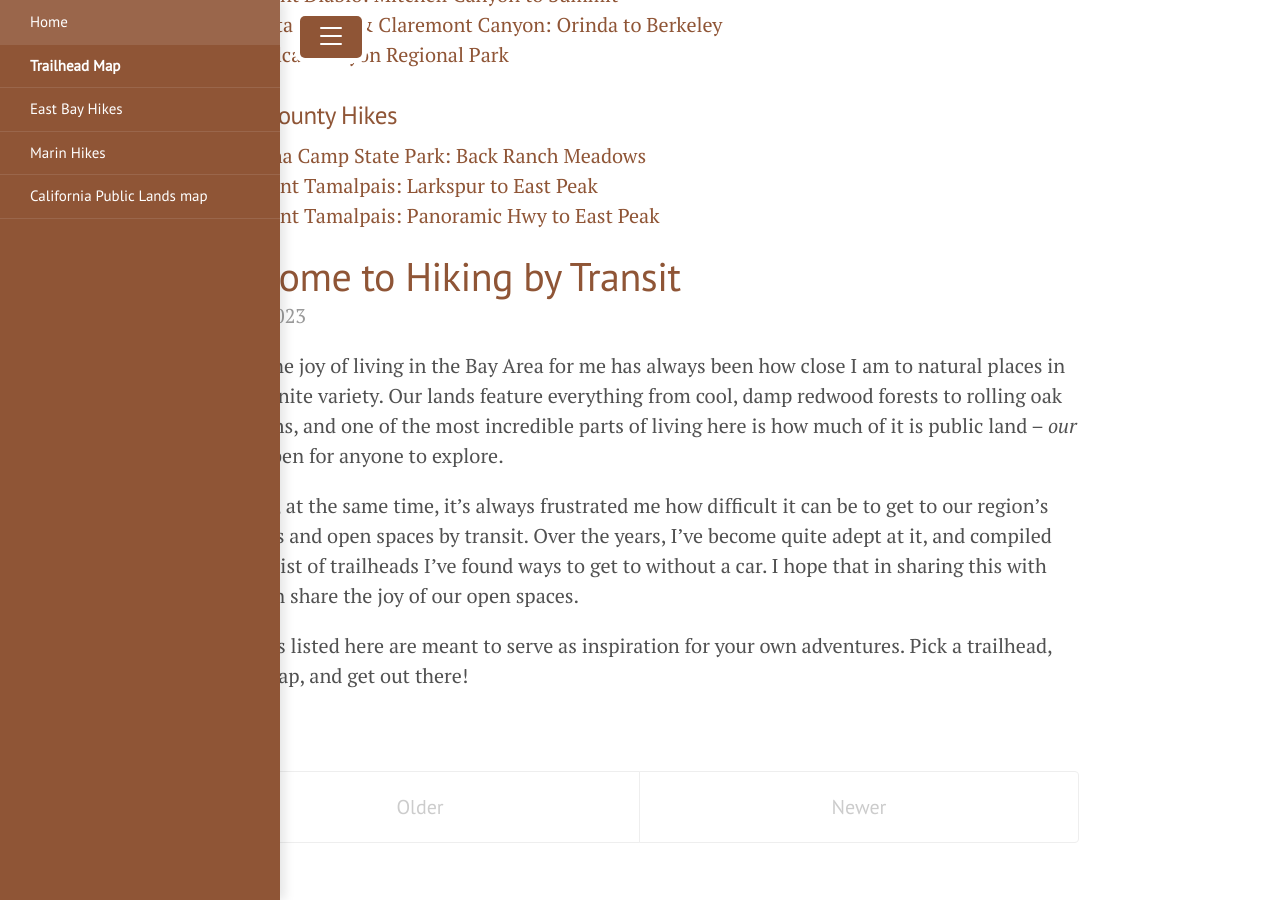
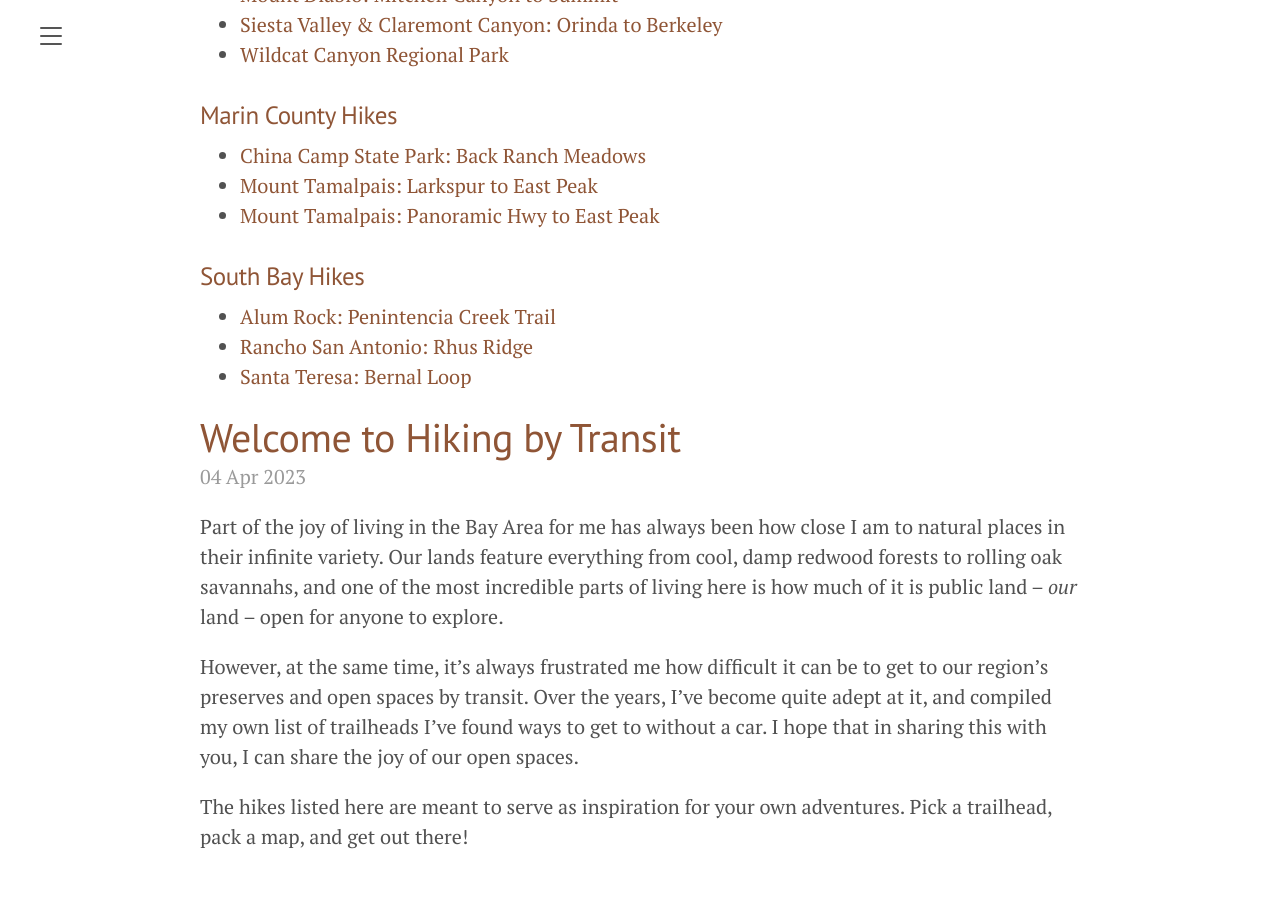
Before and after one commit to tschuy/hiking-by-transit, a Jekyll site: the page built from index.html, in a window 1280 px wide and 900 px high, scrolled down 817 px. Built offline with Jekyll 4.4.1, drawn with Linux system fonts in a browser that asks for light colours; the list of posts is cut into pages by our own code.

Commit message:
add south bay hikes

```diff
--- a/_includes/sidebar.html
+++ b/_includes/sidebar.html
@@ -11,6 +11,7 @@
       The code below dynamically generates a sidebar nav of pages with
       `layout: page` in the front-matter. See readme for usage.
     {% endcomment %}
+    <hr>
 
     {% assign pages_list = site.pages | sort:"url" %}
     {% for node in pages_list %}
@@ -21,6 +22,7 @@
       {% endif %}
     {% endfor %}
 
-    <a class="sidebar-nav-item" href="https://gis.data.ca.gov/datasets/f73858e200634ca888b19ca8c78e3aed_0/explore?location=37.856492%2C-121.985920%2C11.00" target="_blank">California Public Lands map</a>
+    <hr>
+    <a class="sidebar-nav-item{% if page.title == 'Resources' %} active{% endif %}" href="{{ '/resources/' | absolute_url }}">Resources</a>
   </nav>
 </div>
--- a/_layouts/hike.html
+++ b/_layouts/hike.html
@@ -26,10 +26,10 @@ layout: default
     </li>
 
     <li><a href="{{ page.park-link }}">Park information</a></li>
-    <li><a href="{{ page.hike-link }}">Link to hike</a></li>
+    <li><a href="{{ page.hike-link }}">Hike route</a></li>
   </ul>
 
   {{ content }}
 
-  <img src="/assets/{{ page.image }}">
+  {% if page.image %}<img src="/assets/{{ page.image }}">{% endif %}
 </div>
--- a/index.html
+++ b/index.html
@@ -37,6 +37,20 @@ title: Home
 </div>
 
 <div class="posts">
+  <h3><a href="/south-bay/">South Bay Hikes</a></h3>
+  <ul>
+  {% assign pages_list = site.pages | sort:"url" %}
+  {% for node in pages_list %}
+      {% if node.title != null %}
+      {% if node.region == "south-bay" %}
+  <li><a class="hike-difficulty-{{ node.difficulty }}" href="{{ node.url | absolute_url }}">{{ node.title }}</a></li>
+      {% endif %}
+      {% endif %}
+  {% endfor %}
+  </ul>
+</div>
+
+<div class="posts">
   {% for post in paginator.posts %}
   <div class="post">
     <h1 class="post-title">
--- a/public/js/script.js
+++ b/public/js/script.js
@@ -2,8 +2,8 @@
 
   // hide sidebar if we're on mobile
   var checkbox = document.querySelector('#sidebar-checkbox');
-  const width = window. innerWidth;
-  if (width < 36 * parseFloat(getComputedStyle(document.documentElement).fontSize)) {
+  const width = window.innerWidth;
+  if (width / parseFloat(getComputedStyle(document.documentElement).fontSize) < 70) {
     checkbox.checked = false;
   }
 
```
Also changed, not shown: east-bay.md (+1 -7 lines), hikes/alum-rock-penitencia-creek.md (added, +29 -0 lines), hikes/rancho-san-antonio.md (added, +27 -0 lines), hikes/santa-teresa-bernal.md (added, +23 -0 lines), resources.md (added, +10 -0 lines), south-bay.md (added, +23 -0 lines), assets/alum-rock.jpg (added).
